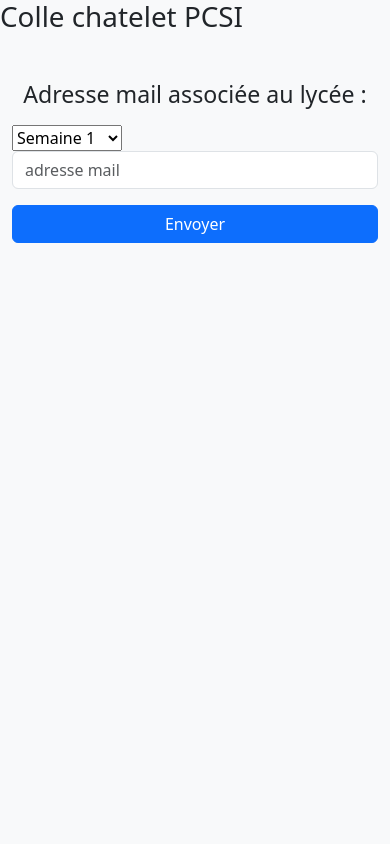
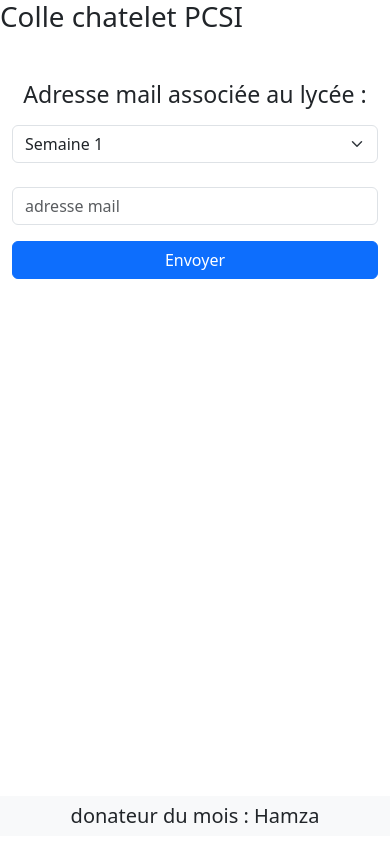
Before and after one commit to marioendc/colle_chatelet, a Flask app: page / in a window 390 px wide. Run offline with Flask 3, Linux system fonts and the light colour scheme; parts of the project's set-up code (start-up, migrations or seed data) failed here and were passed over.

Commit message:
affichage telephone + donateurs

```diff
--- a/templates/welcome.html
+++ b/templates/welcome.html
@@ -2,16 +2,17 @@
 <html lang="fr">
 
 <head>
-    <meta charset="UTF-8" name="viewport" content="width=devise-width, initial screen scale=1.0">
+    <meta charset="UTF-8">
+    <meta name="viewport" content="width=device-width, initial-scale=1.0">
     <title>colle chatelet</title>
     <link href="https://cdn.jsdelivr.net/npm/bootstrap@5.3.8/dist/css/bootstrap.min.css" rel="stylesheet">
 </head>
 
-<h1>Colle chatelet PCSI</h1>
+<body class="bg-white text-dark">
 
-<body class="bg-light">
+    <h1>Colle chatelet PCSI</h1>
 
-    <div class="container mt-5 style=max-width: 400px;">
+    <div class="container mt-5" style="max-width: 400px;">
 
         <h3 class="text-center mb-3">
             Adresse mail associée au lycée :
@@ -19,7 +20,7 @@
 
     <form method="POST" action="/calendrier">
 
-        <select name="semaine" required>
+        <select name="semaine" required class="form-select mb-4">
             <option value="1">Semaine 1</option>
             <option value="2">Semaine 2</option>
             <option value="3">Semaine 3</option>
@@ -41,6 +42,8 @@
         <button type="submit" class="btn btn-primary w-100">Envoyer</button>
     </form>
 
+    <h5 class="fixed-bottom text-center bg-light py-2">donateur du mois : Hamza</h5>
+
     </div>
 </body>
 </html>
```
Also changed, not shown: templates/calendrier.html (+6 -3 lines).
